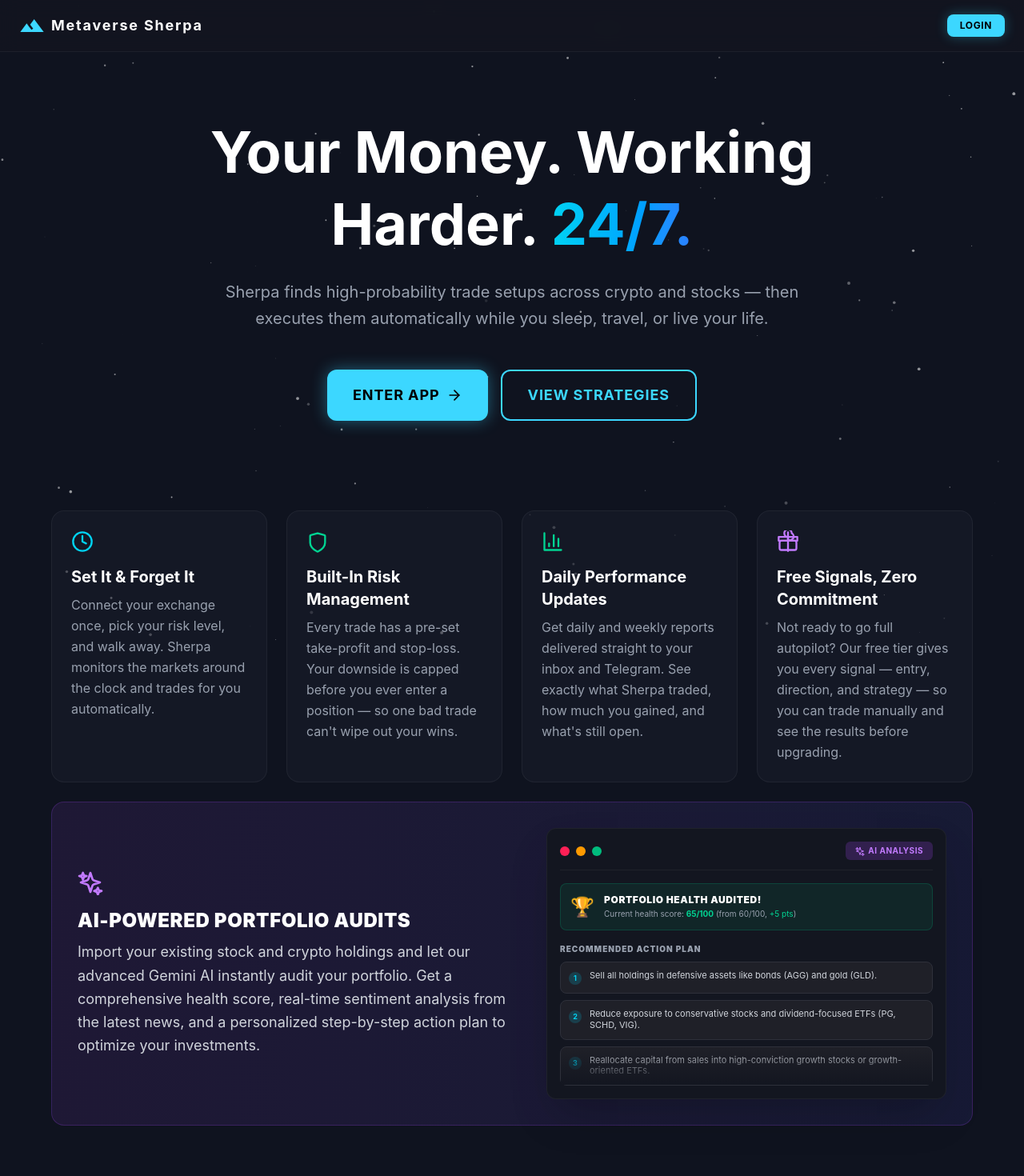
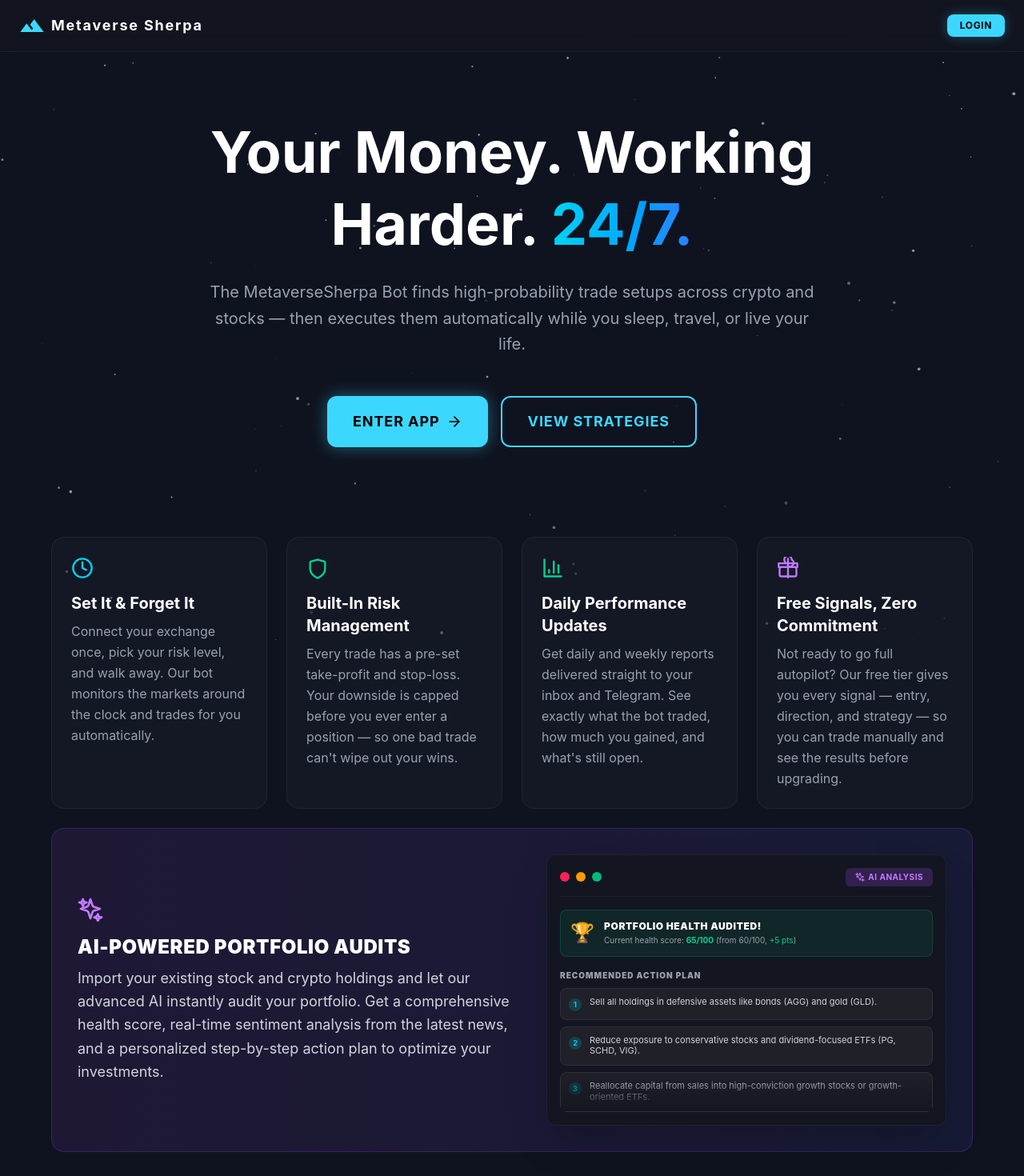
Before and after one commit to metaverse-sherpa/tradingbot, a React (Vite) app in the folder webapp-react/: page / in a window 1280 px wide. Shown: the top 1470 px of the page at 80% size. Built offline with nearby package versions, Linux system fonts and the light colour scheme; the HTML template or start-up script is replaced by a standard one.

Commit message:
chore: update brand name and terminology in LandingPage copy

```diff
--- a/webapp-react/src/components/LandingPage.tsx
+++ b/webapp-react/src/components/LandingPage.tsx
@@ -75,7 +75,7 @@
           Your Money. Working Harder. <span className="text-transparent bg-clip-text bg-gradient-to-r from-cyan-400 to-blue-500">24/7.</span>
         </h1>
         <p className="text-base md:text-xl text-gray-400 leading-relaxed">
-          Sherpa finds high-probability trade setups across crypto and stocks — then executes them automatically while you sleep, travel, or live your life.
+          The MetaverseSherpa Bot finds high-probability trade setups across crypto and stocks — then executes them automatically while you sleep, travel, or live your life.
         </p>
       </div>
 
@@ -99,7 +99,7 @@
           <div className="bg-[#1b1f2c]/50 p-5 md:p-6 rounded-2xl border border-white/5">
           <ClockIcon size={28} className="text-cyan-400 mb-3 md:mb-4" />
           <h2 className="text-lg md:text-xl font-bold text-white mb-1.5 md:mb-2">Set It & Forget It</h2>
-          <p className="text-sm md:text-base text-gray-400 leading-relaxed">Connect your exchange once, pick your risk level, and walk away. Sherpa monitors the markets around the clock and trades for you automatically.</p>
+          <p className="text-sm md:text-base text-gray-400 leading-relaxed">Connect your exchange once, pick your risk level, and walk away. Our bot monitors the markets around the clock and trades for you automatically.</p>
         </div>
 
         <div className="bg-[#1b1f2c]/50 p-5 md:p-6 rounded-2xl border border-white/5">
@@ -111,7 +111,7 @@
         <div className="bg-[#1b1f2c]/50 p-5 md:p-6 rounded-2xl border border-white/5">
           <BarChart3Icon size={28} className="text-emerald-400 mb-3 md:mb-4" />
           <h2 className="text-lg md:text-xl font-bold text-white mb-1.5 md:mb-2">Daily Performance Updates</h2>
-          <p className="text-sm md:text-base text-gray-400 leading-relaxed">Get daily and weekly reports delivered straight to your inbox and Telegram. See exactly what Sherpa traded, how much you gained, and what's still open.</p>
+          <p className="text-sm md:text-base text-gray-400 leading-relaxed">Get daily and weekly reports delivered straight to your inbox and Telegram. See exactly what the bot traded, how much you gained, and what's still open.</p>
         </div>
 
         <div className="bg-[#1b1f2c]/50 p-5 md:p-6 rounded-2xl border border-white/5">
@@ -127,7 +127,7 @@
             <SparklesIcon size={32} className="text-purple-400 mb-3 md:mb-4" />
             <h2 className="text-xl md:text-2xl font-black text-white mb-2 uppercase tracking-wide">AI-Powered Portfolio Audits</h2>
             <p className="text-sm md:text-lg text-gray-300 leading-relaxed max-w-2xl">
-              Import your existing stock and crypto holdings and let our advanced Gemini AI instantly audit your portfolio.
+              Import your existing stock and crypto holdings and let our advanced AI instantly audit your portfolio.
               Get a comprehensive health score, real-time sentiment analysis from the latest news, and a personalized
               step-by-step action plan to optimize your investments.
             </p>
```
